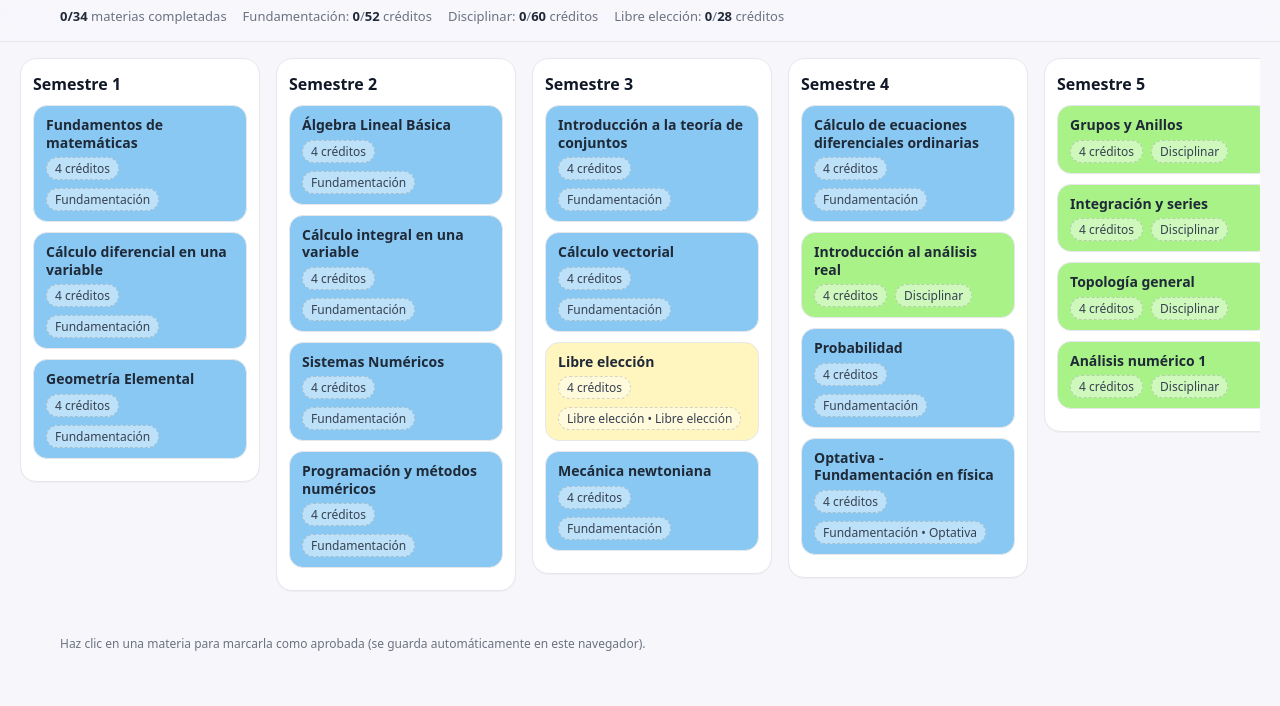
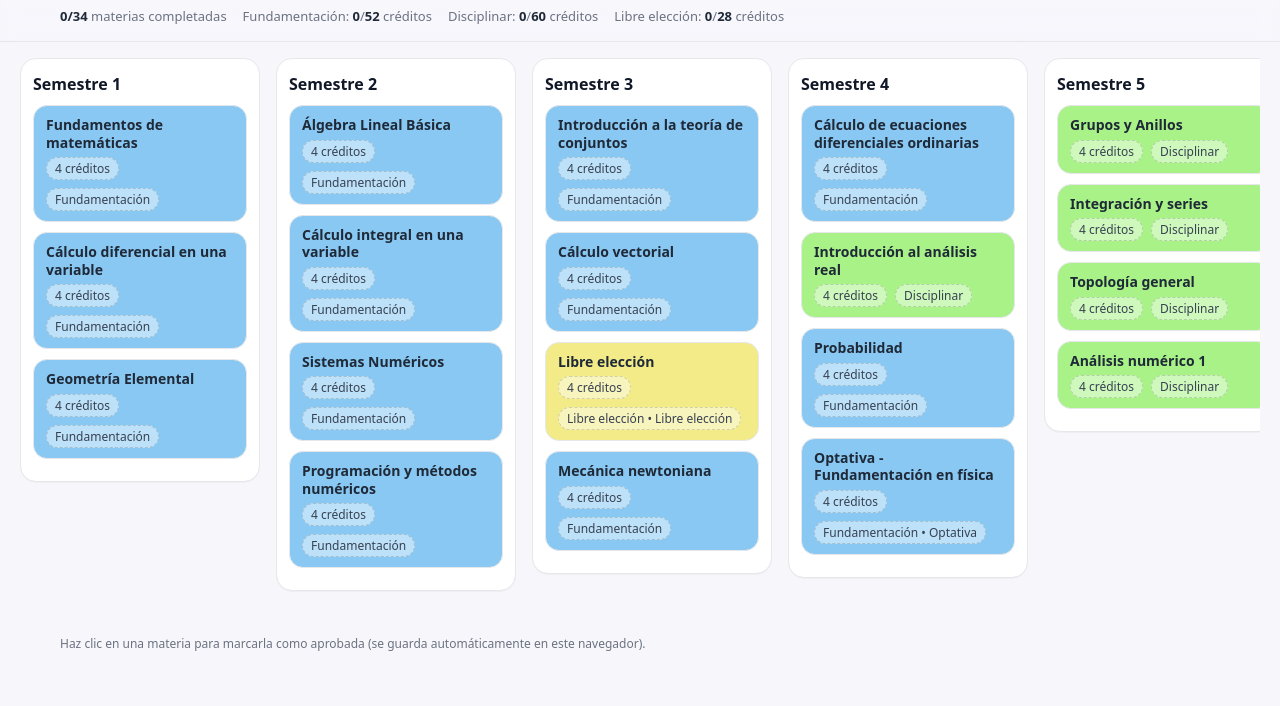
Before and after one commit to santiagtorr1726/Malla-Matem-ticas, a plain HTML site: page index.html in a window 1280 px wide. Shown: the part 94-800 px from the top of the page. Drawn offline with Linux system fonts and the light colour scheme.

Commit message:
Update index.html

```diff
--- a/index.html
+++ b/index.html
@@ -11,7 +11,7 @@
       --muted:#6b7280;
       --blue:#88c8f2; /* Fundamentación */
       --green:#a8f288; /* Disciplinar */
-      --yellow:#fff6bf; /* Libre elección */
+      --yellow:#f2eb88; /* Libre elección */
       --card:#ffffff;
       --accent:#4f46e5;
       --ok:#10b981;
```
